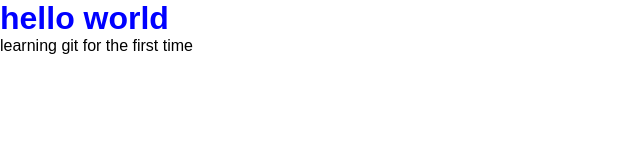
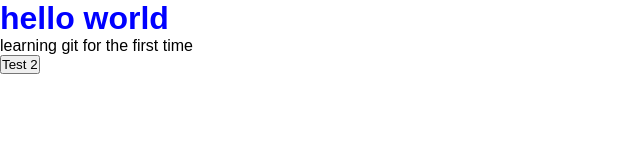
Before and after one commit to PRIYANSHUPAUL786125/githubtest1, a plain HTML site: page index.html in a window 1280 px wide. Shown: the full height of the page, 0-640 px from the left. Drawn offline with Linux system fonts and the light colour scheme.

Commit message:
2nd test

```diff
--- a/index.html
+++ b/index.html
@@ -9,5 +9,6 @@
 <body>
     <h1>hello world</h1>
     <p>learning git for the first time</p>
+    <button>Test 2</button>
 </body>
 </html>
```
